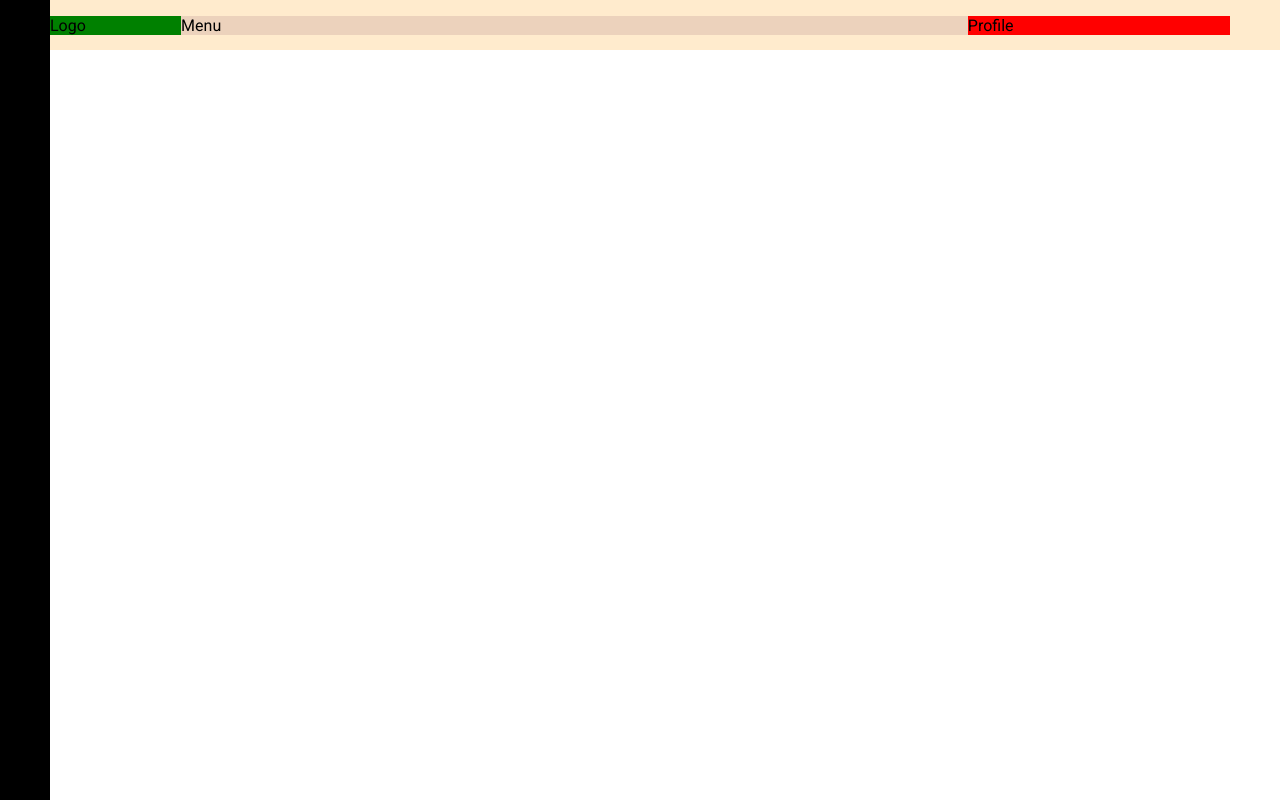
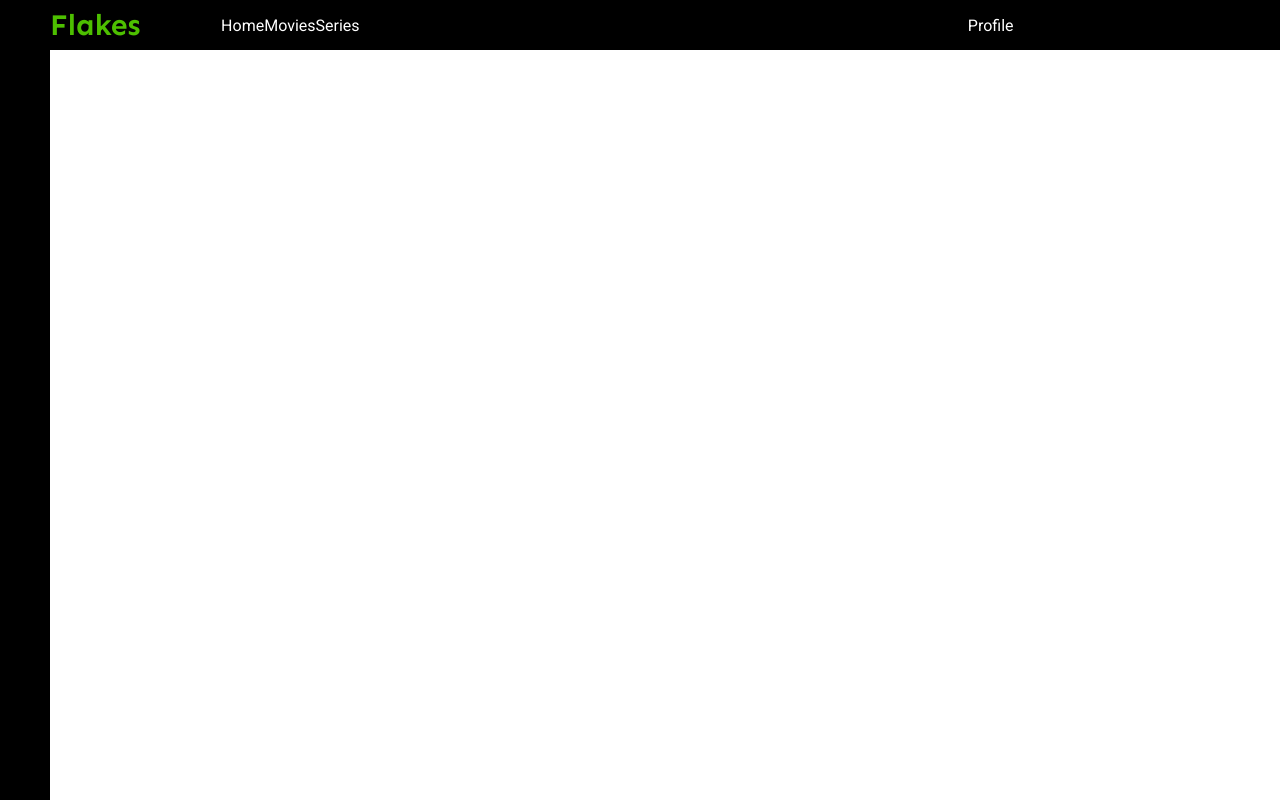
Before and after one commit to vinothsmart/movie-website, a plain HTML site: page index.html in a window 1280 px wide. Drawn offline with Linux system fonts and the light colour scheme.

Commit message:
Update navbar layout and styling

```diff
--- a/index.html
+++ b/index.html
@@ -15,8 +15,17 @@
   <body>
     <div class="navbar">
       <div class="navbar-container">
-        <div class="logo-container">Logo</div>
-        <div class="menu-container">Menu</div>
+        <div class="logo-container">
+          <h1 class="logo">Flakes</h1>
+        </div>
+        <div class="menu-container">
+          <ul class="menu-list">
+            <li class="menu-list-item">Home</li>
+            <li class="menu-list-item">Movies</li>
+            <li class="menu-list-item">Series</li>
+            <li class="menu-list-item"></li>
+          </ul>
+        </div>
         <div class="profile-container">Profile</div>
       </div>
     </div>
--- a/style.css
+++ b/style.css
@@ -12,21 +12,27 @@ body {
 .navbar-container {
   display: flex;
   align-items: center;
-  background-color: blanchedalmond;
   padding: 0 50px;
   height: 100%;
+  color: white;
 }
 .logo-container {
   flex: 1;
-  background-color: green;
+}
+.logo {
+  font-family: "Sen", sans-serif;
+  font-size: 30px;
+  color: #4dbf00;
 }
 .menu-container {
   flex: 6;
-  background-color: rgba(178, 134, 134, 0.247);
+}
+.menu-list {
+  display: flex;
+  list-style: none;
 }
 .profile-container {
   flex: 2;
-  background-color: red;
 }
 .sidebar {
   width: 50px;
```
